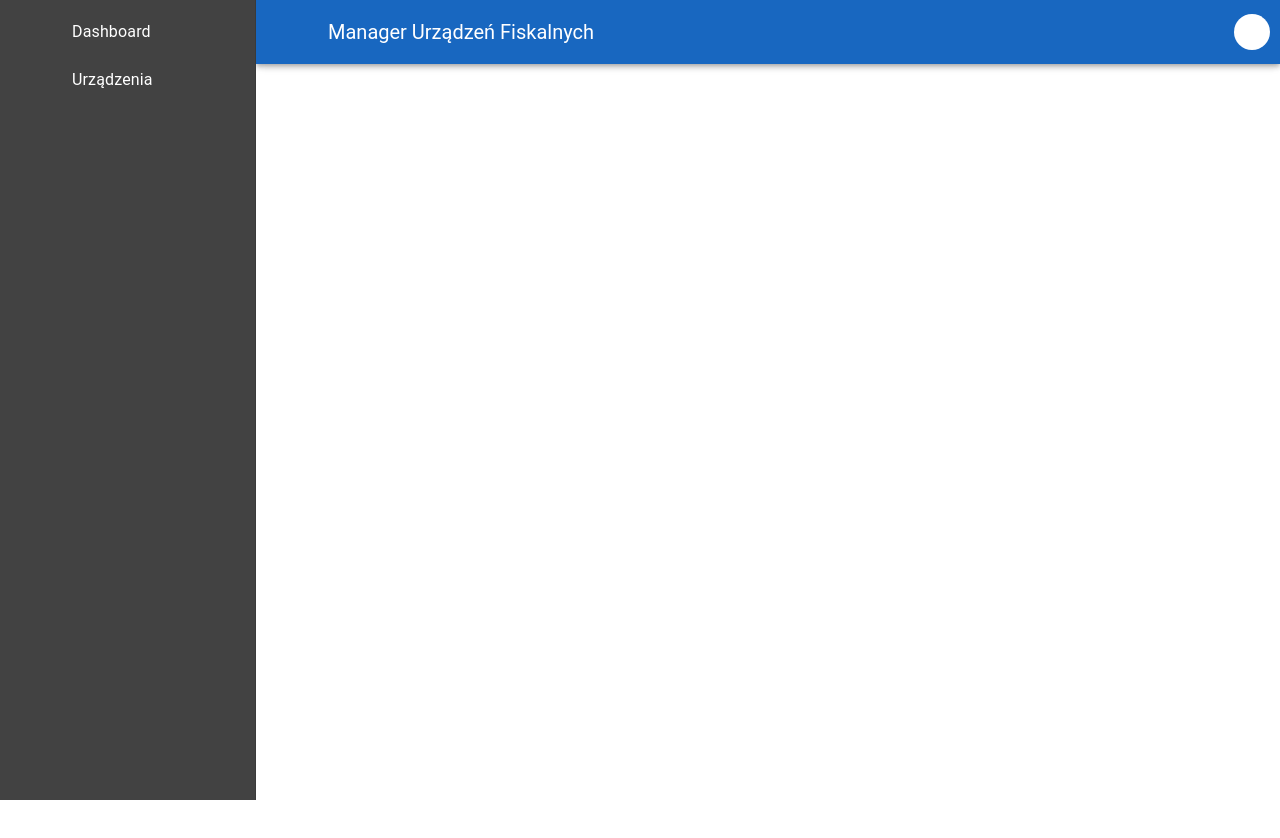
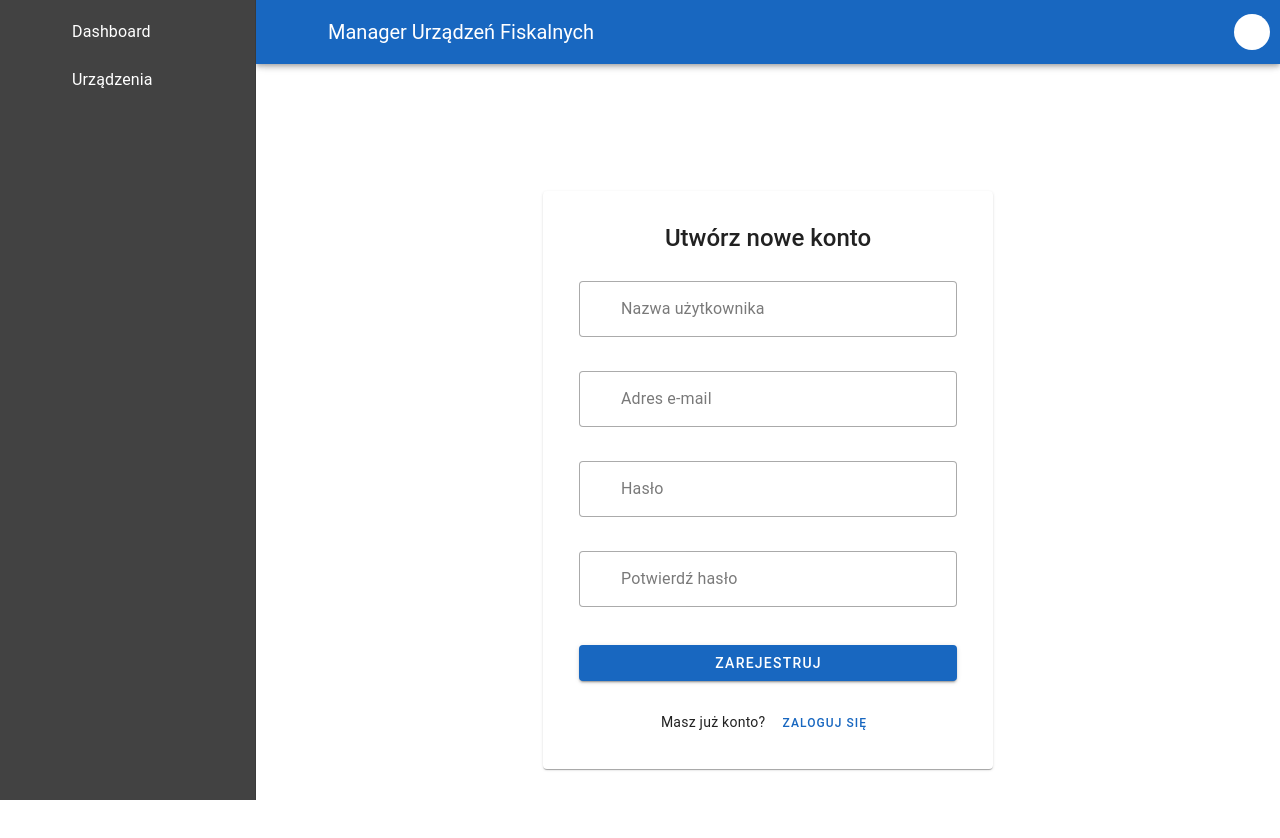
Before and after one commit to CzaroAmaro/FiscalDeviceApp, a Vue app in the folder front/frontend/: page /register in a window 1280 px wide. Shown: the top 838 px of the page. Before the commit the page ends 800 px from the top, so only its background shows below. Built offline with nearby package versions, Linux system fonts and the light colour scheme; the HTML template or start-up script is replaced by a standard one.

Commit message:
add RegisterView

```diff
--- a/front/frontend/src/router/index.ts
+++ b/front/frontend/src/router/index.ts
@@ -20,7 +20,13 @@ const router = createRouter({
       path: '/devices',
       name: 'devices',
       component: () => import('../views/DevicesListView.vue'),
-      meta: { requiresAuth: true } // Ta strona również wymaga zalogowania
+      meta: { requiresAuth: true }
+    },
+    {
+      path: '/register',
+      name: 'register',
+      component: () => import('../views/RegisterView.vue'),
+      meta: { isPublic: true }
     }
   ]
 })
--- a/front/frontend/src/stores/auth.ts
+++ b/front/frontend/src/stores/auth.ts
@@ -4,6 +4,14 @@ import router from '@/router'
 
 interface AuthState {
   accessToken: string | null
+}
+
+interface RegisterCredentials {
+  username: string;
+  email: string;
+  password: string;
+  first_name?: string;
+  last_name?: string;
 }
 
 export const useAuthStore = defineStore('auth', {
@@ -39,6 +47,21 @@ export const useAuthStore = defineStore('auth', {
         throw error
       }
     },
+    async register(credentials: RegisterCredentials) {
+      try {
+        // Wysyłamy żądanie POST do endpointu, który przygotowałeś w Django
+        await api.post('/register/', credentials)
+
+        // Po udanej rejestracji, przekierowujemy użytkownika na stronę logowania
+        // Można też wyświetlić powiadomienie o sukcesie (np. "Konto utworzone!")
+        await router.push({ name: 'login' })
+      } catch (error) {
+        console.error('Błąd podczas rejestracji:', error)
+        // Rzucamy błąd dalej, aby komponent RegisterView.vue
+        // mógł go przechwycić i wyświetlić użytkownikowi
+        throw error
+      }
+    },
 
     logout() {
       this.accessToken = null
--- a/front/frontend/src/views/LoginView.vue
+++ b/front/frontend/src/views/LoginView.vue
@@ -35,6 +35,12 @@
           </v-btn>
         </v-form>
       </v-card-text>
+      <v-card-actions class="justify-center mt-2">
+        <span class="text-body-2">Nie masz konta?</span>
+        <v-btn :to="{ name: 'register' }" variant="text" color="primary" size="small">
+          Zarejestruj się
+        </v-btn>
+      </v-card-actions>
     </v-card>
   </v-container>
 </template>
--- /dev/null
+++ b/front/frontend/src/views/RegisterView.vue
@@ -0,0 +1,133 @@
+<!-- src/views/RegisterView.vue -->
+<template>
+  <v-container class="fill-height d-flex justify-center align-center">
+    <v-card width="450" class="pa-5">
+      <v-card-title class="text-h5 text-center mb-4">
+        Utwórz nowe konto
+      </v-card-title>
+      <v-card-text>
+        <v-form @submit.prevent="handleRegister">
+          <!-- Generyczny błąd, jeśli wystąpi -->
+          <v-alert v-if="errors.detail" type="error" density="compact" class="mb-4">
+            {{ errors.detail }}
+          </v-alert>
+
+          <v-text-field
+            v-model="formData.username"
+            label="Nazwa użytkownika"
+            prepend-inner-icon="mdi-account"
+            variant="outlined"
+            required
+            :error-messages="errors.username"
+          ></v-text-field>
+
+          <v-text-field
+            v-model="formData.email"
+            label="Adres e-mail"
+            prepend-inner-icon="mdi-email"
+            variant="outlined"
+            required
+            class="mt-3"
+            :error-messages="errors.email"
+          ></v-text-field>
+
+          <v-text-field
+            v-model="formData.password"
+            label="Hasło"
+            prepend-inner-icon="mdi-lock"
+            variant="outlined"
+            type="password"
+            required
+            class="mt-3"
+            :error-messages="errors.password"
+          ></v-text-field>
+
+          <v-text-field
+            v-model="formData.passwordConfirm"
+            label="Potwierdź hasło"
+            prepend-inner-icon="mdi-lock-check"
+            variant="outlined"
+            type="password"
+            required
+            class="mt-3"
+            :error-messages="errors.passwordConfirm"
+          ></v-text-field>
+
+
+          <v-btn
+            type="submit"
+            color="primary"
+            block
+            class="mt-4"
+            :loading="isLoading"
+            :disabled="isLoading"
+          >
+            Zarejestruj
+          </v-btn>
+        </v-form>
+      </v-card-text>
+      <v-card-actions class="justify-center">
+        <span class="text-body-2">Masz już konto?</span>
+        <v-btn :to="{ name: 'login' }" variant="text" color="primary" size="small">Zaloguj się</v-btn>
+      </v-card-actions>
+    </v-card>
+  </v-container>
+</template>
+
+<script setup lang="ts">
+import { reactive, ref } from 'vue'
+import { useAuthStore } from '@/stores/auth'
+
+const authStore = useAuthStore()
+
+const formData = reactive({
+  username: '',
+  email: '',
+  password: '',
+  passwordConfirm: '',
+})
+
+// Używamy `reactive` do przechowywania błędów z backendu.
+// Klucze będą odpowiadać nazwom pól (np. 'username', 'email').
+const errors = reactive<Record<string, any>>({})
+const isLoading = ref(false)
+
+const handleRegister = async () => {
+  // Resetowanie błędów przed każdą próbą
+  Object.keys(errors).forEach(key => delete errors[key]);
+
+  // Prosta walidacja po stronie klienta
+  if (formData.password !== formData.passwordConfirm) {
+    errors.passwordConfirm = 'Hasła nie są zgodne.'
+    return;
+  }
+
+  isLoading.value = true
+  try {
+    // Wywołujemy akcję ze store'a, przekazując dane bez `passwordConfirm`
+    await authStore.register({
+      username: formData.username,
+      email: formData.email,
+      password: formData.password,
+    })
+    // Przekierowanie jest już w akcji store'a
+  } catch (err: any) {
+    // Przechwytujemy błąd rzucony przez store
+    if (err.response && err.response.data) {
+      // Przypisujemy błędy zwrócone przez Django do naszego obiektu `errors`
+      // To automatycznie wyświetli je pod odpowiednimi polami formularza
+      Object.assign(errors, err.response.data);
+    } else {
+      errors.detail = "Wystąpił nieoczekiwany błąd. Spróbuj ponownie.";
+    }
+  } finally {
+    isLoading.value = false
+  }
+}
+</script>
+
+<style scoped>
+.fill-height {
+  min-height: 100vh;
+}
+</style>
```
Also changed, not shown: front/frontend/src/types/index.ts (line endings or trailing spaces), 1 other file (tests, documents, lock files or other folders).
